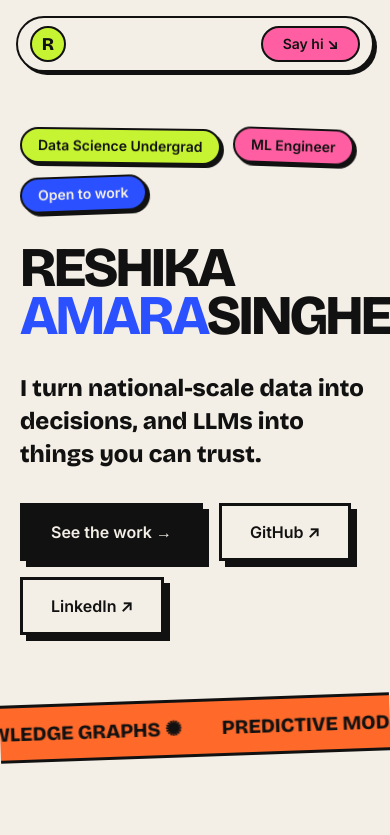
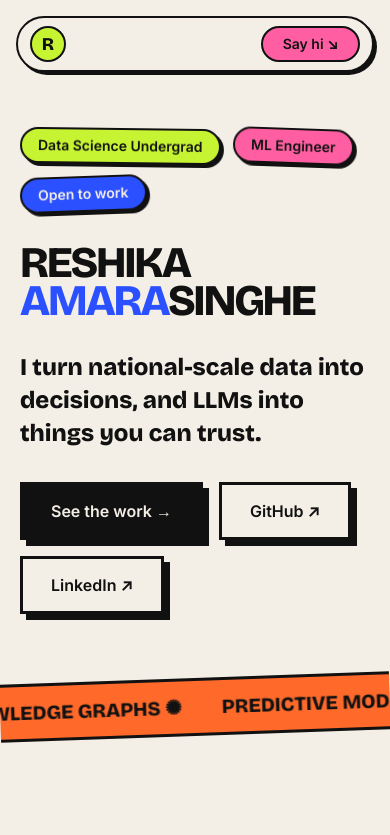
Before and after one commit to reshika1219/Reshika-Amarasinghe-Portfolio, a React (Vite) app: page / in a window 390 px wide. Shown: the top 835 px of the page. Built offline with nearby package versions, Linux system fonts and the light colour scheme; the HTML template or start-up script is replaced by a standard one.

Commit message:
Fix mobile clipping of hero name and nav; offset anchor scroll below the fixed nav

```diff
--- a/src/components/Contact.jsx
+++ b/src/components/Contact.jsx
@@ -9,7 +9,7 @@ export default function Contact() {
         <div className="brut bg-lime p-7"><h3 className="font-display text-xl font-extrabold uppercase">Education</h3><div className="mt-4 space-y-4">{education.map((e) => <div key={e.name}><p className="font-bold">{e.name}</p><p className="text-sm">{e.detail}</p><p className="text-xs opacity-70">{e.meta}</p></div>)}</div></div>
         <div className="brut bg-tang p-7"><h3 className="font-display text-xl font-extrabold uppercase">Certs & honors</h3><ul className="mt-4 space-y-1.5 text-sm">{honors.map((h) => <li key={h.title}><b>{h.title}</b> · {h.note}</li>)}</ul></div>
       </div>
-      <a href={`mailto:${profile.email}`} className="mt-16 block font-display text-[clamp(3rem,12vw,9rem)] font-extrabold uppercase leading-[.9] tracking-tighter transition-colors hover:text-blue">Say hi →</a>
+      <a href={`mailto:${profile.email}`} className="mt-16 block font-display text-[clamp(2.6rem,12vw,9rem)] font-extrabold uppercase leading-[.9] tracking-tighter transition-colors hover:text-blue">Say hi →</a>
       <div className="mt-6 flex flex-wrap gap-4 font-bold">
         <a href={profile.github} target="_blank" rel="noreferrer" className="brut-sm bg-cream px-5 py-2 hover:bg-lime">GitHub ↗</a>
         <a href={profile.linkedin} target="_blank" rel="noreferrer" className="brut-sm bg-cream px-5 py-2 hover:bg-lime">LinkedIn ↗</a>
--- a/src/components/Hero.jsx
+++ b/src/components/Hero.jsx
@@ -13,7 +13,7 @@ export default function Hero() {
           <span className="brut-sm -rotate-2 rounded-full bg-blue px-4 py-1.5 text-sm font-bold text-cream">Open to work</span>
         </motion.div>
         <motion.h1 initial={{ opacity: 0, y: 60 }} animate={{ opacity: 1, y: 0 }} transition={{ delay: .1, duration: .8, type: 'spring', bounce: .3 }}
-          className="mt-8 font-display text-[clamp(3.5rem,13.5vw,11rem)] font-extrabold uppercase leading-[.86] tracking-tighter">
+          className="mt-8 font-display text-[clamp(2.4rem,11.2vw,11rem)] font-extrabold uppercase leading-[.86] tracking-tighter">
           Reshika<br /><span className="text-blue">Amara</span>singhe
         </motion.h1>
         <motion.p initial={{ opacity: 0 }} animate={{ opacity: 1 }} transition={{ delay: .5 }} className="mt-8 max-w-2xl font-display text-2xl font-semibold leading-snug sm:text-3xl">{profile.tagline}</motion.p>
--- a/src/index.css
+++ b/src/index.css
@@ -10,8 +10,8 @@
   --font-display: "Bricolage Grotesque", system-ui, sans-serif;
   --font-sans: "Inter", system-ui, sans-serif;
 }
-html { scroll-behavior: smooth; }
-body { background: var(--color-cream); color: var(--color-ink); font-family: var(--font-sans); -webkit-font-smoothing: antialiased; overflow-x: hidden; }
+html { scroll-behavior: smooth; overflow-x: clip; }
+body { background: var(--color-cream); color: var(--color-ink); font-family: var(--font-sans); -webkit-font-smoothing: antialiased; overflow-x: clip; }
 ::selection { background: var(--color-lime); }
 .brut { border: 3px solid var(--color-ink); box-shadow: 6px 6px 0 var(--color-ink); transition: transform .15s, box-shadow .15s; }
 .brut-hover:hover { transform: translate(-3px, -3px); box-shadow: 9px 9px 0 var(--color-ink); }
@@ -21,3 +21,4 @@ body { background: var(--color-cream); color: var(--color-ink); font-family: var
 @keyframes wobble { 0%,100% { transform: rotate(-4deg) } 50% { transform: rotate(3deg) } }
 .wobble { animation: wobble 4s ease-in-out infinite; }
 @media (prefers-reduced-motion: reduce) { * { animation: none !important; transition: none !important; scroll-behavior: auto !important; } }
+section[id] { scroll-margin-top: 5.5rem; }
```
